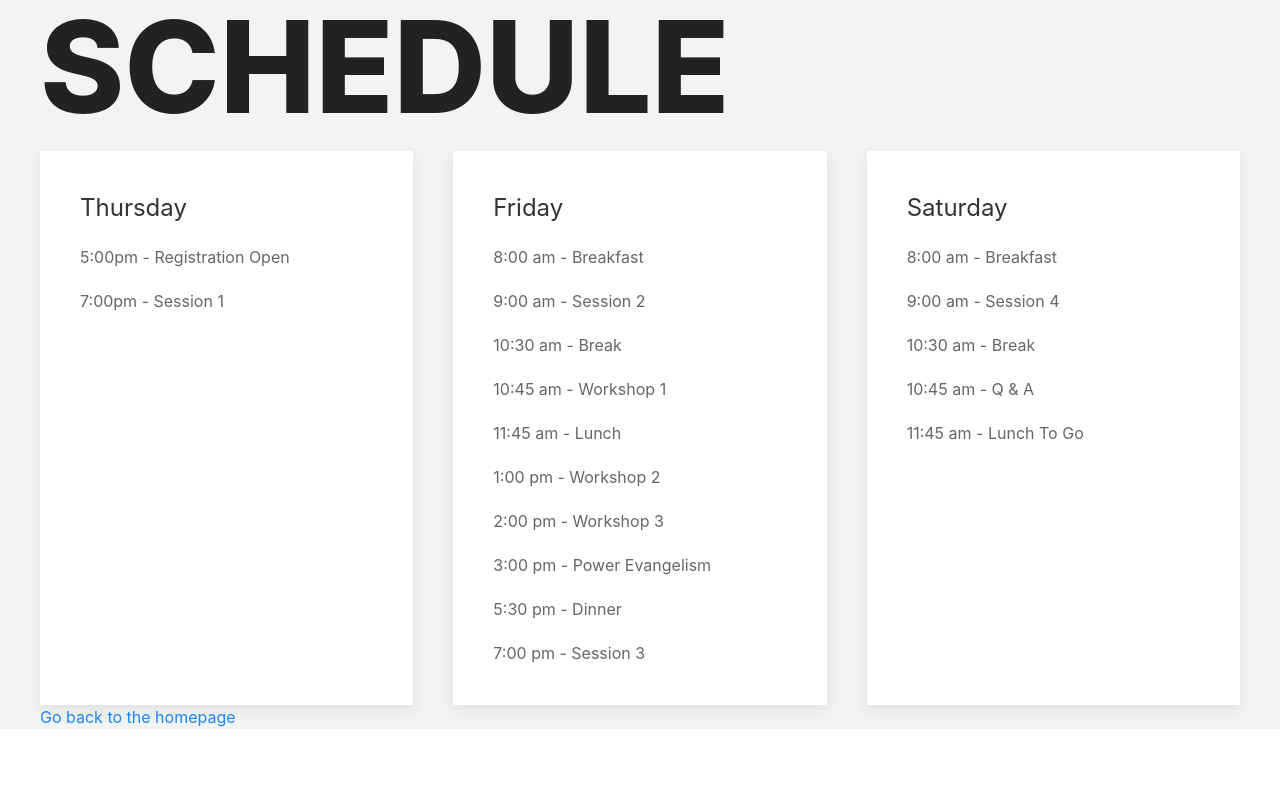
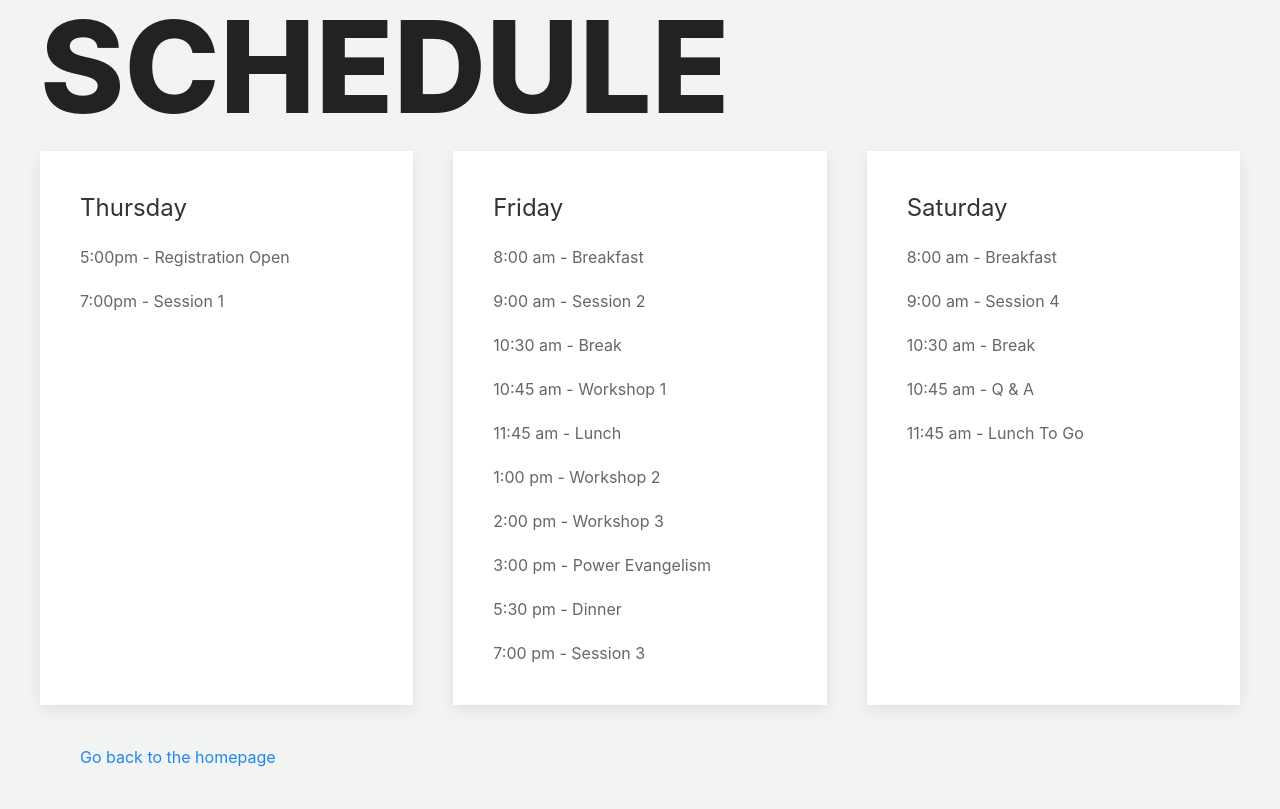
Before and after one commit to TheVineyardChurch/reverb_conference, a Gatsby site: page /about in a window 1280 px wide. Shown: the part 3993-4802 px from the top of the page. Before the commit the page ends 4722 px from the top, so only its background shows below. Built offline with nearby package versions, Linux system fonts and the light colour scheme; Gatsby itself is replaced by a stand-in of ours.

Commit message:
add footer component

```diff
--- /dev/null
+++ b/src/components/footer.js
@@ -0,0 +1,15 @@
+import React from "react"
+import { Link } from "gatsby"
+
+
+const Footer = () => (
+  <div className="uk-padding">
+    <footer>
+      <Link to="/">Go back to the homepage</Link>
+    </footer>
+  </div>
+)
+
+
+
+export default Footer
--- a/src/pages/about.js
+++ b/src/pages/about.js
@@ -1,11 +1,12 @@
 import React from "react"
-import { Link } from "gatsby"
+
 import "../components/uikit.min.css"
 import "../components/layout.css"
 
 import Guests from "../components/guests"
 import Header from "../components/header"
 import Schedule from "../components/schedule"
+import Footer from "../components/footer"
 
 import SEO from "../components/seo"
 
@@ -44,7 +45,7 @@ const About = () => (
 
       <Schedule />
 
-      <Link to="/">Go back to the homepage</Link>
+      <Footer />
     </div>
   </div>
 )
```
